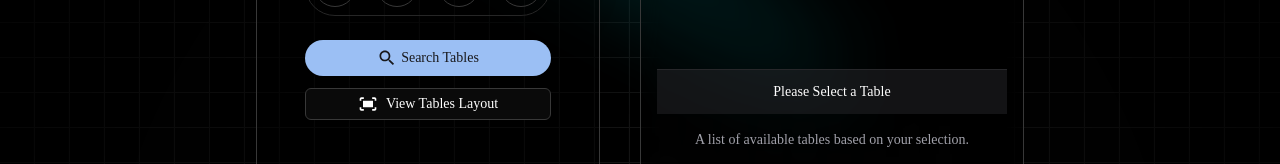
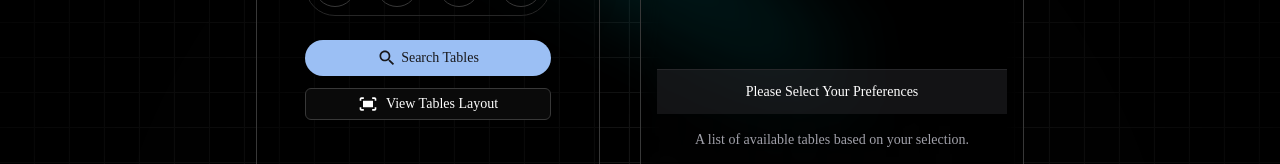
Before and after one commit to jsaugat/The-DINESYNC, a React (Vite) app in the folder client/: page /booking in a window 1280 px wide. Shown: the part 419-583 px from the top of the page. Built offline with nearby package versions, Linux system fonts and the light colour scheme; a web font is replaced by a local one.

Commit message:
log table number on click on table row

```diff
--- a/client/src/components/reservation/DatePicker.jsx
+++ b/client/src/components/reservation/DatePicker.jsx
@@ -12,7 +12,7 @@ export default function DatePicker() {
   const dispatch = useDispatch();
   const date = useSelector((state) => state.selection.date);
   const handleSelect = (selectedDate) => {
-    console.log("Shadcn selection: ", selectedDate)
+    console.log("Shadcn selection: ", selectedDate);
     dispatch(setDate(selectedDate.toISOString()));
   };
 
@@ -39,6 +39,9 @@ export default function DatePicker() {
           mode="single"
           selected={date}
           onSelect={handleSelect}
+          disabled={(date) =>
+            date <= new Date(new Date().setDate(new Date().getDate() - 1))
+          }
           initialFocus
         />
       </PopoverContent>
--- a/client/src/components/reservation/tablesList/Tables.jsx
+++ b/client/src/components/reservation/tablesList/Tables.jsx
@@ -122,7 +122,6 @@ export default function Tables() {
               <TableHead className="text-center">Status</TableHead>
               <TableHead className="text-center">Table ID</TableHead>
               <TableHead className="text-center">Capacity</TableHead>
-              {/* <TableHead className="text-right">Amount</TableHead> */}
             </TableRow>
           </TableHeader>
           <TableBody>
@@ -130,7 +129,7 @@ export default function Tables() {
               <TableRow
                 key={table.number}
                 className="cursor-pointer"
-                onClick={() => console.log("hi")}
+                onClick={() => console.log(table.number)}
               >
                 <TableCell className="text-center">
                   {table.isAvailable ? (
@@ -160,7 +159,7 @@ export default function Tables() {
         <TableFooter>
           <TableRow>
             <TableCell colSpan={3} className="text-white py-3">
-              Please Select a Table
+              {totalTables.length ? "Please Select a Table" : "Please Select Your Preferences"}
             </TableCell>
             {/* <TableCell className="text-right">$2,500.00</TableCell> */}
           </TableRow>
```
